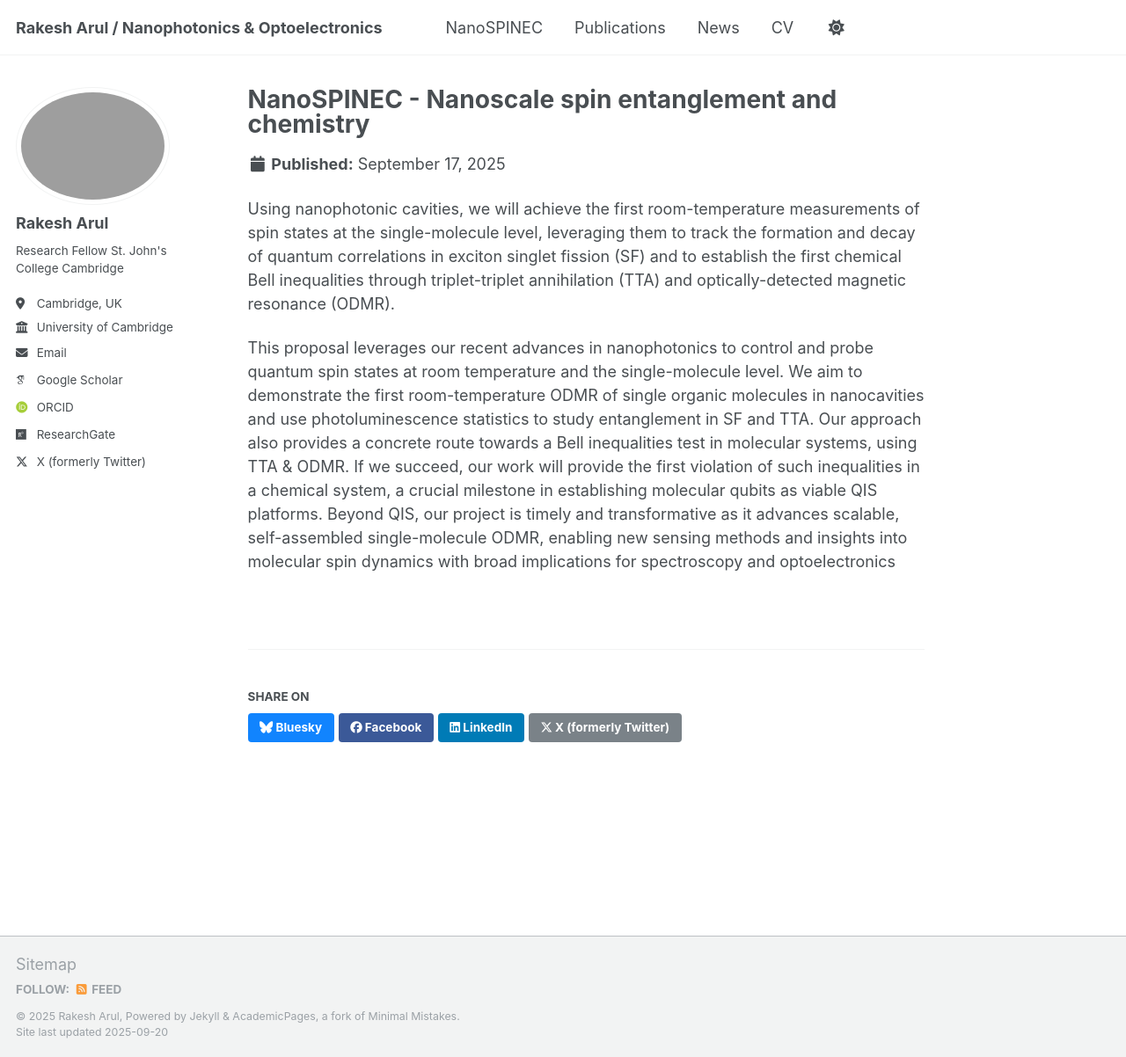
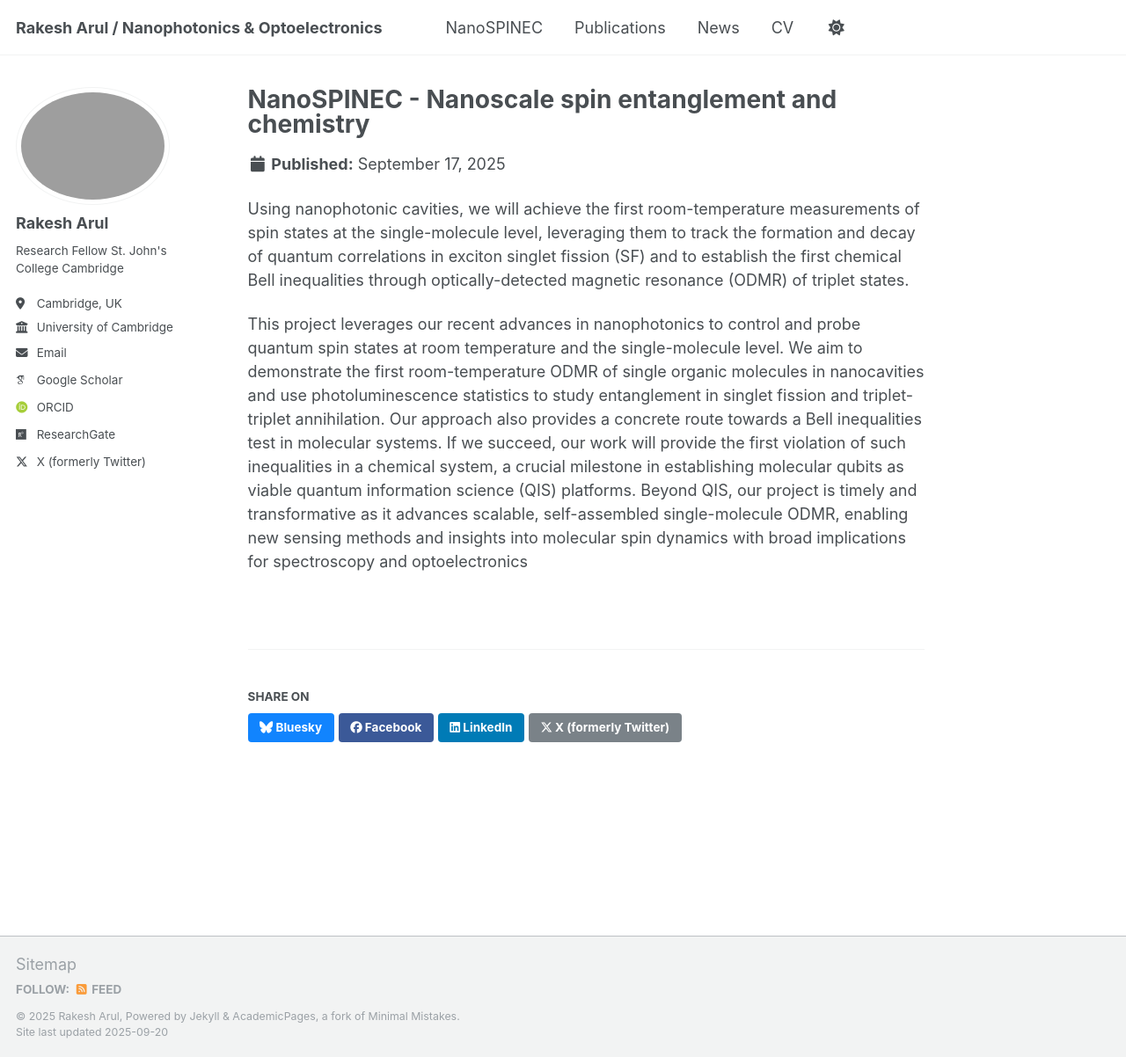
Before and after one commit to photonicsarul/photonicsarul.github.io, a Jekyll site: the page built from _research/NanoSPINEC.md, in a window 1280 px wide and 1202 px high. Shown: the whole window at 88% size. Built offline with Jekyll 4.4.1, drawn with Linux system fonts in a browser that asks for light colours; some web fonts are replaced; a script that is not in the unit is left out.

Commit message:
Update NanoSPINEC.md

```diff
--- a/_research/NanoSPINEC.md
+++ b/_research/NanoSPINEC.md
@@ -7,15 +7,14 @@ date: 2025-09-17
 
 Using nanophotonic cavities, we will achieve the first room-temperature measurements of spin states at the
 single-molecule level, leveraging them to track the formation and decay of quantum correlations in exciton
-singlet fission (SF) and to establish the first chemical Bell inequalities through triplet-triplet annihilation (TTA)
-and optically-detected magnetic resonance (ODMR).
+singlet fission (SF) and to establish the first chemical Bell inequalities through optically-detected magnetic resonance (ODMR) of triplet states.
 
-This proposal leverages our recent advances in nanophotonics to control and probe quantum spin states at room temperature and the single-molecule
+This project leverages our recent advances in nanophotonics to control and probe quantum spin states at room temperature and the single-molecule
 level. We aim to demonstrate the first room-temperature ODMR of single organic molecules in
-nanocavities and use photoluminescence statistics to study entanglement in SF and TTA. Our approach
-also provides a concrete route towards a Bell inequalities test in molecular systems, using TTA & ODMR.
+nanocavities and use photoluminescence statistics to study entanglement in singlet fission and triplet-triplet annihilation. Our approach
+also provides a concrete route towards a Bell inequalities test in molecular systems.
 If we succeed, our work will provide the first violation of such inequalities in a chemical system, a crucial
-milestone in establishing molecular qubits as viable QIS platforms. Beyond QIS, our project is timely
+milestone in establishing molecular qubits as viable quantum information science (QIS) platforms. Beyond QIS, our project is timely
 and transformative as it advances scalable, self-assembled single-molecule ODMR, enabling new
 sensing methods and insights into molecular spin dynamics with broad implications for spectroscopy
 and optoelectronics
```
